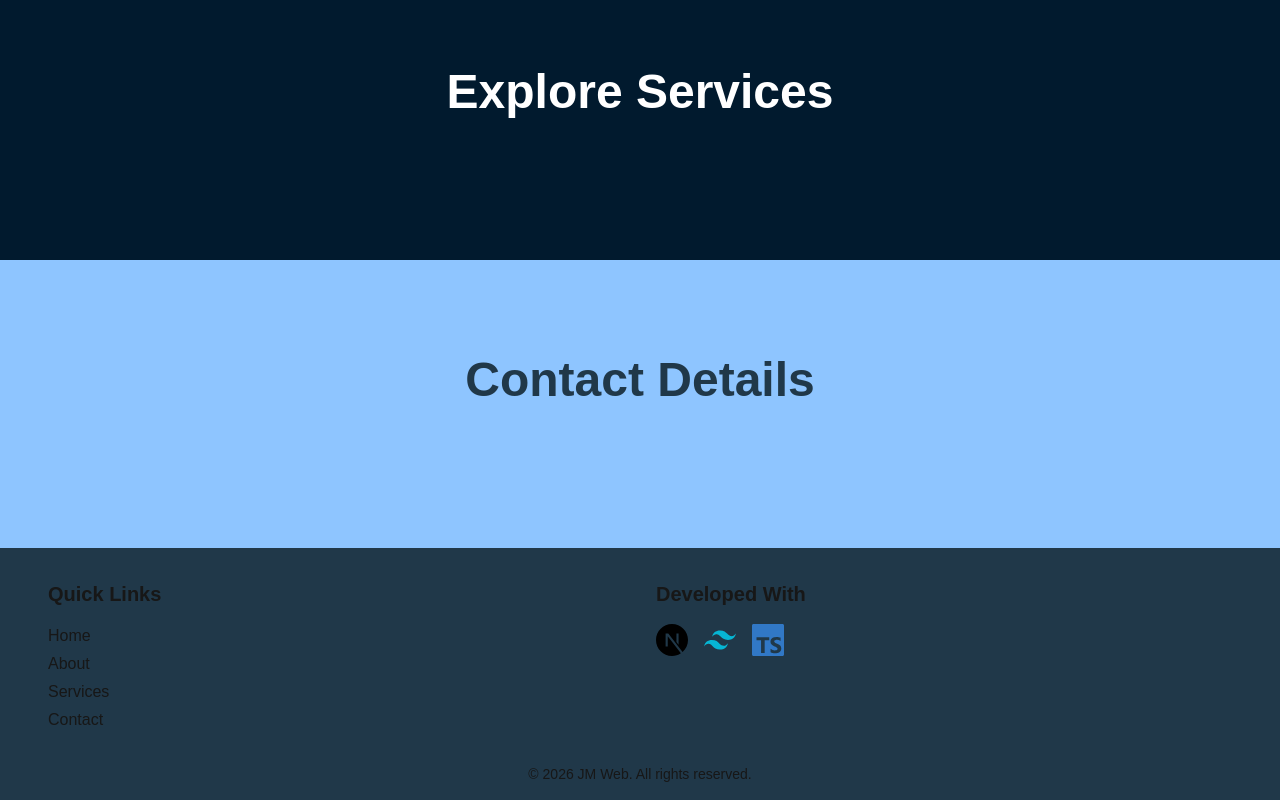
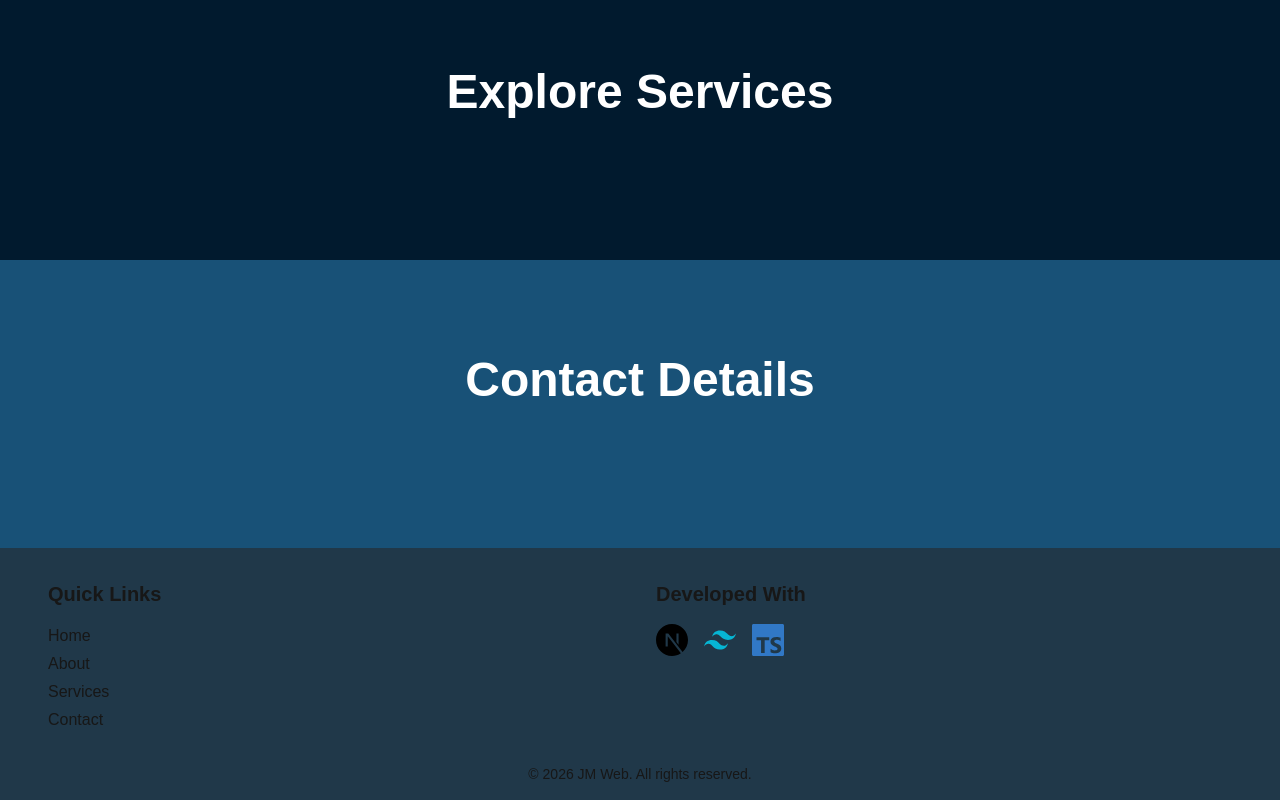
Before and after one commit to JackM510/Next.js-JMWEB, a Next.js app: page / in a window 1280 px wide. Shown: the part 1116-1916 px from the top of the page. Built offline with nearby package versions, Linux system fonts and the light colour scheme.

Commit message:
updated heading colour to white, and background colour to blue

```diff
--- a/src/app/components/sections/ContactSection.tsx
+++ b/src/app/components/sections/ContactSection.tsx
@@ -2,9 +2,9 @@ import SectionHeading from "../ui/SectionHeading"
 
 export default function ContactSection() {
     return (
-        <section id="contact" className="bg-blue-300">
+        <section id="contact" className="bg-[#185177]">
             <div className="content-container">
-                <SectionHeading color="text-[var(--dark-azure)]">Contact Details</SectionHeading>
+                <SectionHeading color="text-white">Contact Details</SectionHeading>
             </div>
         </section>
     );
```
